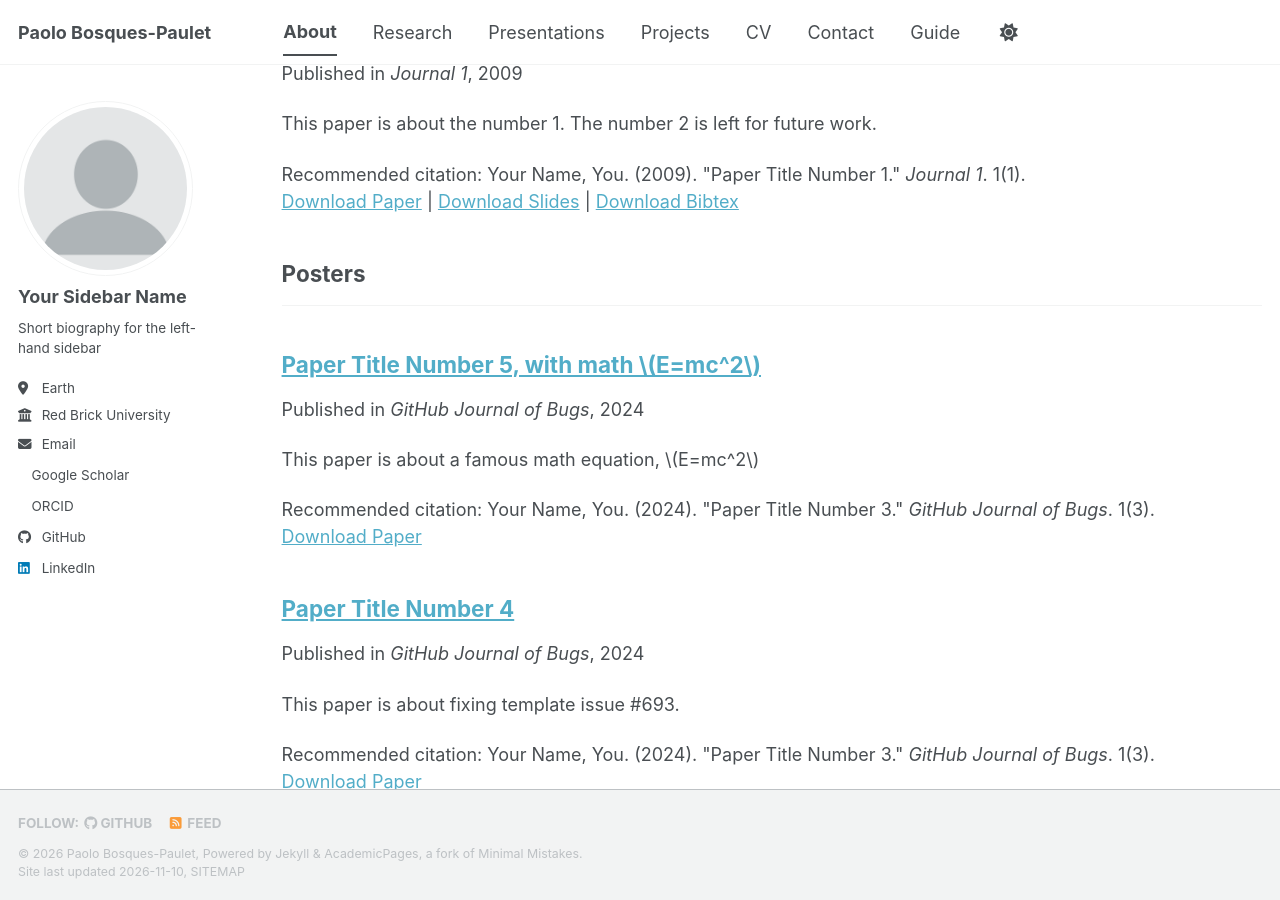
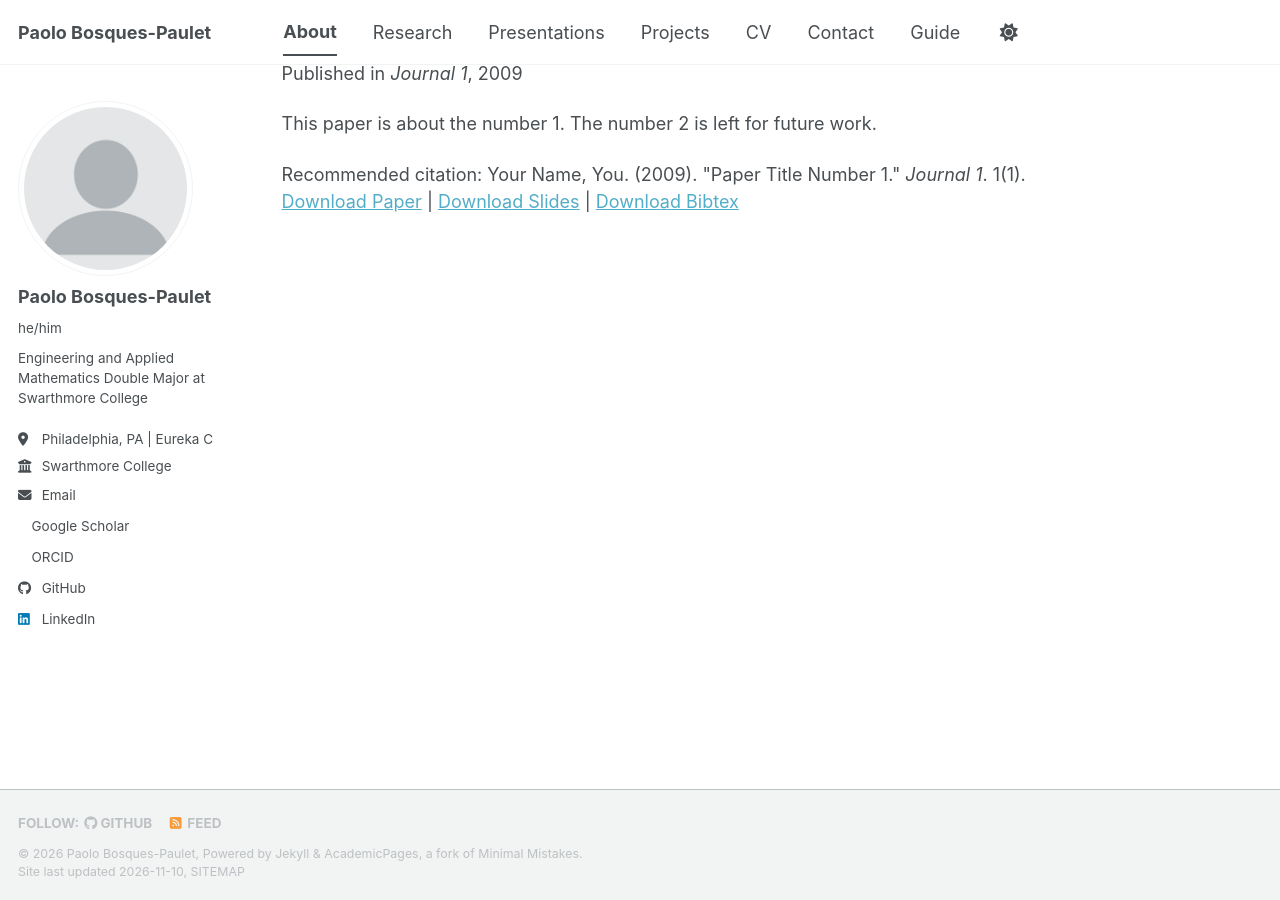
Before and after one commit to paolobosques/paolobosques.github.io, a Jekyll site: the page built from _pages/publications.html, in a window 1280 px wide and 900 px high, scrolled down 781 px. Built offline with Jekyll 4.4.1, drawn with Linux system fonts in a browser that asks for light colours; a style sheet for code colours, icons or effects is not loaded.

Commit message:
Update _config.yml

```diff
--- a/_config.yml
+++ b/_config.yml
@@ -24,13 +24,13 @@ url                      : https://pbosques.github.io # The base hostname & prot
 author:
   # Biographic information
   avatar           : "profile.png"
-  name             : "Your Sidebar Name"
-  pronouns         : # example: "she/her"
-  bio              : "Short biography for the left-hand sidebar"
-  location         : "Earth"
-  employer         : "Red Brick University"
+  name             : "Paolo Bosques-Paulet"
+  pronouns         : "he/him"
+  bio              : "Engineering and Applied Mathematics Double Major at Swarthmore College"
+  location         : "Philadelphia, PA | Eureka CA"
+  employer         : "Swarthmore College"
   uri              : # URL
-  email            : "none@example.org"
+  email            : "pbosque1@swarthmore.edu"
 
   # Academic websites
   academia         : # URL
@@ -88,7 +88,10 @@ publication_category:
   #   title: 'Books'
   manuscripts:
     title: 'Journal Articles'
-  conferences:
+    # paperurl: 'https://doi.org/10.1234/jws.2024.001'
+    # bibtexurl: '/files/widget-dynamics.bib'
+    # citation: 'Doe, J., & Smith, A. (2024). &quot;Dynamics of Widgets in Low-Temperature Regimes.&quot; <i>Journal of Widget Science</i>, 12(3), 45–67.'
+  posters:
     title: 'Posters'
   talks:
     title: 'Talks'
@@ -139,20 +142,20 @@ yandex_site_verification :
 
 
 # Social Sharing
-twitter:
-  username               : &twitter
-facebook:
-  username               :
-  app_id                 :
-  publisher              :
-og_image                 :  # Social media default site image
-og_description           :  # Social media default site image description
+# twitter:
+  # username               : &twitter
+# facebook:
+  # username               :
+  # app_id                 :
+  # publisher              :
+# og_image                 :  # Social media default site image
+# og_description           :  # Social media default site image description
 # For specifying social profiles
 # - https://developers.google.com/structured-data/customize/social-profiles
-social:
-  type                   : # Person or Organization (defaults to Person)
-  name                   : # If the user or organization name differs from the site's name
-  links: # An array of links to social media profiles
+# social:
+#   type                   : # Person or Organization (defaults to Person)
+#   name                   : # If the user or organization name differs from the site's name
+#   links: # An array of links to social media profiles
 
 
 # Analytics
```
